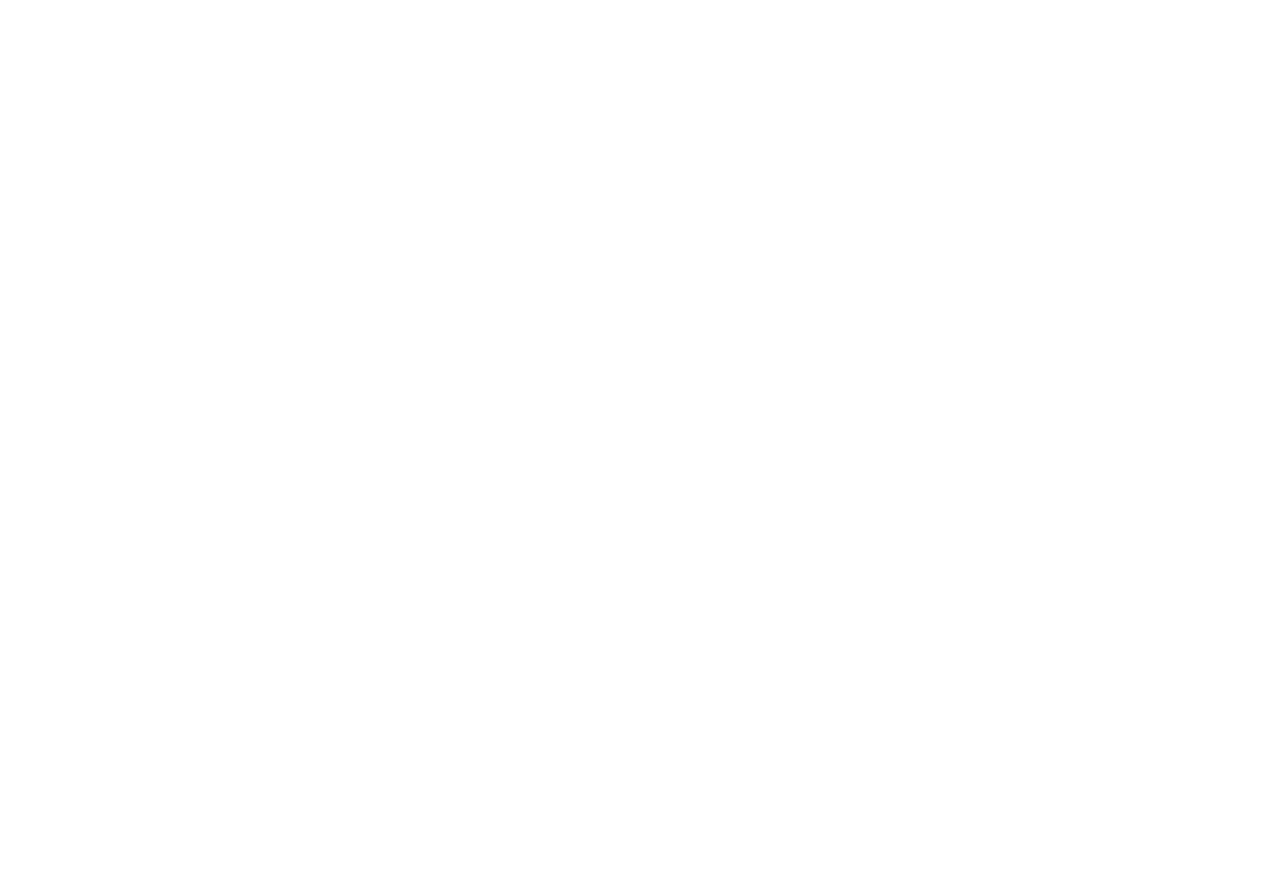
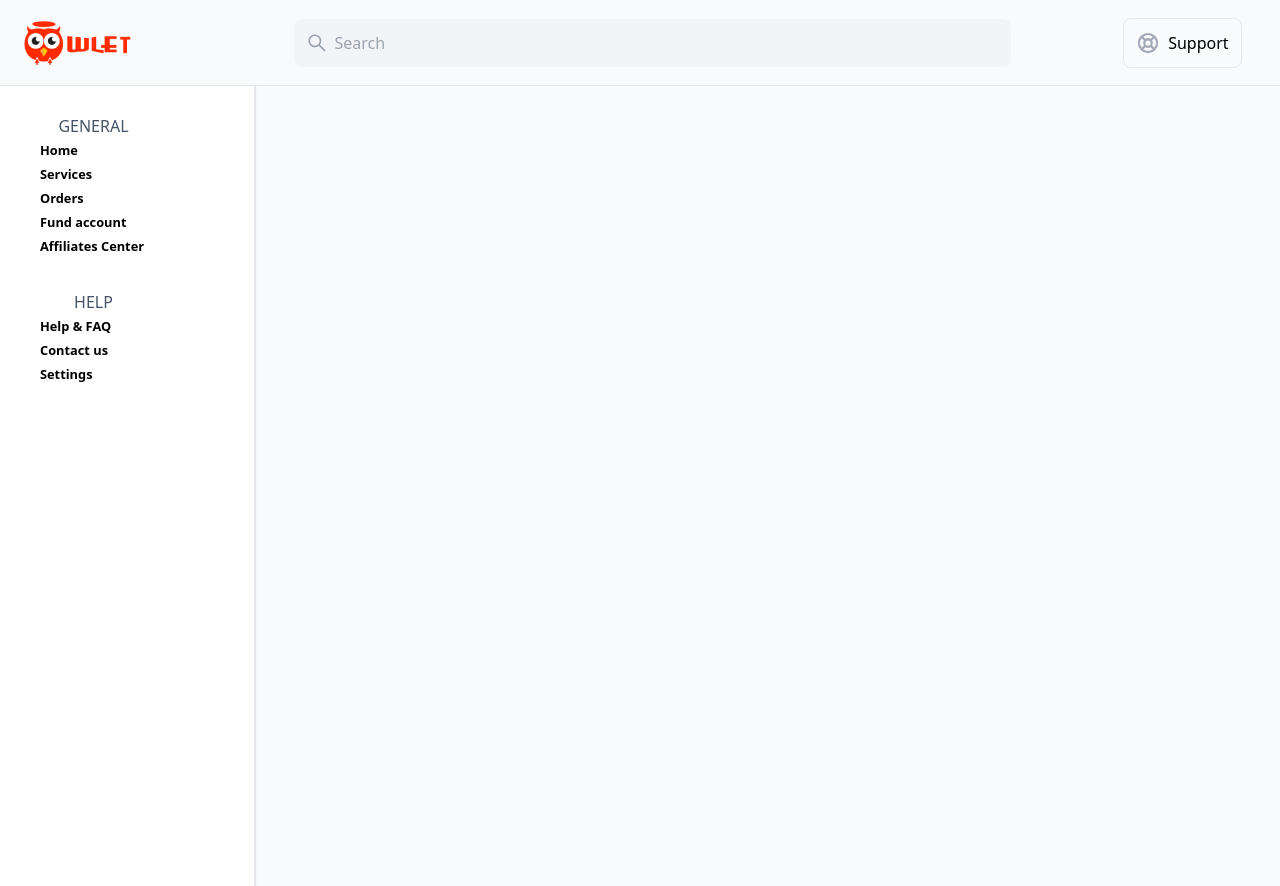
Before and after one commit to oreoluwa212/The-Owlet-site, a React (Vite) app: page /api in a window 1280 px wide. Before the commit this address had no page. Before the commit the page ends 800 px from the top, so only its background shows below. Built offline with nearby package versions, Linux system fonts and the light colour scheme.

Commit message:
fix: fixed Country

```diff
--- a/src/App.jsx
+++ b/src/App.jsx
@@ -10,6 +10,7 @@
 import SignInPage from "./pages/SignInPage";
 import BlogLanding from "./pages/BlogLanding";
 import ServicesPage from "./pages/ServicesPage";
+import ApiLanding from "./pages/ApiLanding";
 
 function App() {
   return (
@@ -18,6 +19,7 @@
         <Routes>
           <Route path="/" element={<LandingPage />} />
           <Route path="/blog" element={<BlogLanding />} />
+          <Route path="/api" element={<ApiLanding />} />
           <Route path="/instagram" element={<InstaLanding />} />
           <Route path="/youtube" element={<YoutubeLanding />} />
           <Route path="/services" element={<ServicesPage />} />
--- /dev/null
+++ b/src/components/NavLinks.jsx
@@ -0,0 +1,83 @@
+import { NavLink } from "react-router-dom";
+
+const general = [
+  {
+    name: "Home",
+    route: "/",
+  },
+  {
+    name: "Services",
+    route: "/services",
+  },
+  {
+    name: "Orders",
+    route: "/orders",
+  },
+  {
+    name: "Fund account",
+    route: "/fund",
+  },
+  {
+    name: "Affiliates Center",
+    route: "/affiliates",
+  },
+];
+const help = [
+  {
+    name: "Help & FAQ",
+    route: "/help",
+  },
+  {
+    name: "Contact us",
+    route: "/contact",
+  },
+  {
+    name: "Settings",
+    route: "/settings",
+  },
+];
+
+function NavLinks() {
+  return (
+    <div>
+      <nav className="w-full h-full flex flex-col">
+        <ul className="py-4">
+          <h1 className="text-center w-1/2 uppercase text-secondary font-medium">
+            general
+          </h1>
+          {general.map((link) => (
+            <li key={link.route}>
+              <NavLink to={link.route}>
+                <div className="flex justify-start items-start gap-3">
+                  {link.icon}
+                  <span className="text-[1.1rem] lgss:text-[.8rem] font-semibold lgss:leading-6 leading-7 whitespace-nowrap">
+                    {link.name}
+                  </span>
+                </div>
+              </NavLink>
+            </li>
+          ))}
+        </ul>
+        <ul className="py-4">
+          <h1 className="text-center w-1/2 uppercase text-secondary font-medium">
+            help
+          </h1>
+          {help.map((link) => (
+            <li key={link.route}>
+              <NavLink to={link.route} className={`flex text-[.8rem]`}>
+                <div className="flex justify-start items-start gap-3">
+                  {link.icon}
+                  <span className="text-[1.1rem] lgss:text-[.8rem] font-semibold lgss:leading-6 leading-7 whitespace-nowrap">
+                    {link.name}
+                  </span>
+                </div>
+              </NavLink>
+            </li>
+          ))}
+        </ul>
+      </nav>
+    </div>
+  );
+}
+
+export default NavLinks;
--- a/src/components/NavMenu.jsx
+++ b/src/components/NavMenu.jsx
@@ -33,7 +33,9 @@
           <Link to={"/blog"}>
             <li>Blog</li>
           </Link>
-          <li>API</li>
+          <Link to={"/api"}>
+            <li>API</li>
+          </Link>
           <Link to={"/instagram"}>
             <li>Buy Instagram Followers</li>
           </Link>
@@ -94,7 +96,9 @@
               <Link to={"/blog"}>
                 <li>Blog</li>
               </Link>
-              <li>API</li>
+              <Link to={"/api"}>
+                <li>API</li>
+              </Link>
               <Link to={"/instagram"}>
                 <li>Buy Instagram Followers</li>
               </Link>
--- /dev/null
+++ b/src/components/Sidebar.jsx
@@ -0,0 +1,53 @@
+import NavLinks from "./NavLinks";
+
+const Sidebar = () => {
+  return (
+    <>
+      <div className="h-screen lgss:w-1/5 hidden lgss:flex flex-col shadow-sm border-r-[2px] pt-3 pl-10 bg-white shadow-gray-400/10 pb-10 z-10 fixed">
+        <div className="w-full">
+          <NavLinks />
+        </div>
+      </div>
+
+      {/* {isOpen && (
+        <>
+          <div className="absolute inset-0 bg-black opacity-80 z-10 backdrop-filter backdrop-blur-md lgss:hidden"></div>
+          <div
+            className={`absolute z-20 top-0 right-0 bg-white h-full lgss:w-3/4 mds:w-[50%] w-[70%] lgss:hidden flex flex-col text-secondary transform transition-transform duration-300 ${
+              isOpen ? "translate-x-0 " : "-translate-x-full"
+            }`}
+          >
+            <div className="flex w-full justify-between items-center border-b-[1px] px-4 py-7 lgss:gap-16">
+              {user && (
+                <UserInfo
+                  initials={getInitials(`${user.firstname} ${user.lastname}`)}
+                  icon={<FaAngleDown />}
+                  firstName={user.firstname}
+                  lastName={user.lastname}
+                />
+              )}
+              <LiaTimesSolid
+                className="text-[20px]"
+                onClick={() => setIsOpen(false)}
+              />
+            </div>
+            <div className="w-full px-[5%] py-5 border-b-[1px] text-white">
+              <button
+                onClick={() => openModal("searchPlatforms")}
+                className="bg-primary lgss:px-5 w-full text-white flex justify-center lgss:gap-4 gap-1 items-center py-3 rounded-[4px] font-semibold text-[18px]"
+              >
+                <TiPlus />
+                <p className="text-[.9rem]">Create order</p>
+              </button>
+            </div>
+            <div className="w-full mx-auto">
+              <NavLinks />
+            </div>
+          </div>
+        </>
+      )} */}
+    </>
+  );
+};
+
+export default Sidebar;
--- /dev/null
+++ b/src/components/headersLanding/HeaderSearch.jsx
@@ -0,0 +1,32 @@
+import React from "react";
+import { AiOutlineSearch } from "react-icons/ai";
+import { PiLifebuoyBold } from "react-icons/pi";
+
+function HeaderSearch() {
+  return (
+    <div className="hidden lgss:flex justify-around items-center w-full py-7 h-[85px]">
+      <div className="relative w-[70%]">
+        <input
+          type="text"
+          className="w-full bg-[#F2F4F7] h-12 rounded-[8px] px-10 outline-none"
+          placeholder="Search"
+          name="search"
+          id="search"
+        />
+        <div className="absolute inset-y-0 left-0 pl-3 flex items-center pointer-events-none">
+          <AiOutlineSearch className="text-gray-400 text-[22px]" />
+        </div>
+      </div>
+      <div className="flex justify-end items-center gap-10 w-[15%]">
+        <button className="px-3 rounded-lg border py-3 font-medium flex items-center gap-2">
+          <span className="text-2xl font-light text-[#a4a9b6]">
+            <PiLifebuoyBold />
+          </span>
+          Support
+        </button>
+      </div>
+    </div>
+  );
+}
+
+export default HeaderSearch;
--- /dev/null
+++ b/src/pages/ApiLanding.jsx
@@ -0,0 +1,27 @@
+import React from "react";
+import HeaderSearch from "../components/headersLanding/HeaderSearch";
+import Sidebar from "../components/Sidebar";
+import { logo } from "../assets";
+
+const ApiLanding = () => {
+  return (
+    <div className="max-w-full flex flex-col bg-bg">
+      <div className="w-full flex justify-between items-center border-b-[1px]">
+        <div className="w-[20%] pl-6">
+          <img src={logo} alt="the-owlet logo" />
+        </div>
+        <div className="w-[80%]">
+          <HeaderSearch />
+        </div>
+      </div>
+      <div className="w-full flex">
+        <div className="w-[20%]">
+          <Sidebar />
+        </div>
+        <div className="w-[80%] h-screen"></div>
+      </div>
+    </div>
+  );
+};
+
+export default ApiLanding;
--- a/src/pages/SignUpPage.jsx
+++ b/src/pages/SignUpPage.jsx
@@ -33,7 +33,15 @@
         );
         const data = await response.json();
         if (data.success) {
-          setCountries(data.data);
+          const countriesList = data.data;
+          const nigeriaIndex = countriesList.findIndex(
+            (country) => country.name === "Nigeria"
+          );
+          if (nigeriaIndex > -1) {
+            const nigeria = countriesList.splice(nigeriaIndex, 1)[0];
+            countriesList.unshift(nigeria);
+          }
+          setCountries(countriesList);
         } else {
           toast.error("Failed to fetch countries");
         }
@@ -50,12 +58,9 @@
   const handleChange = (e) => {
     const { name, value } = e.target;
     if (name === "country") {
-      const selectedCountry = countries.find(
-        (country) => country.name === value
-      );
       setFormData({
         ...formData,
-        country: selectedCountry ? selectedCountry.dial_code : "",
+        country: value,
       });
     } else {
       setFormData({
@@ -183,7 +188,7 @@
             >
               <option value="">Select a country</option>
               {countries.map((country) => (
-                <option key={country.id} value={country.name}>
+                <option key={country.id} value={country.id}>
                   {country.name}
                 </option>
               ))}
```
